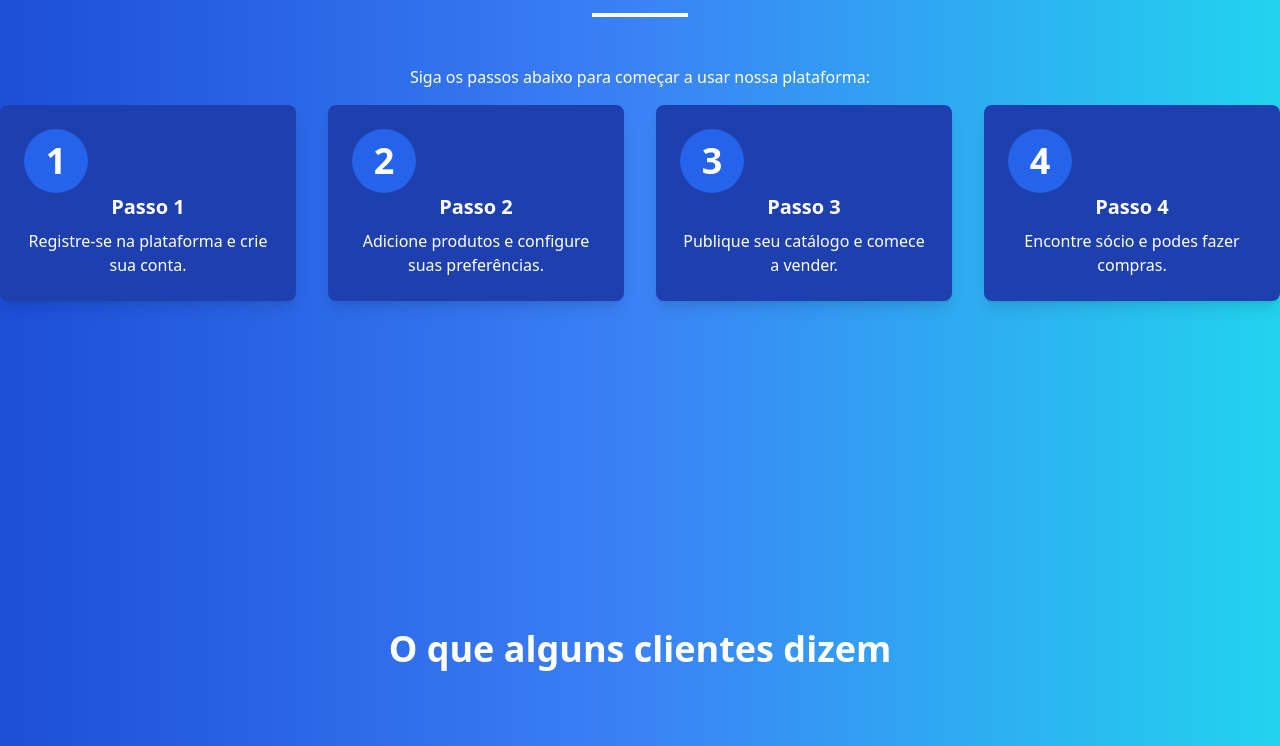
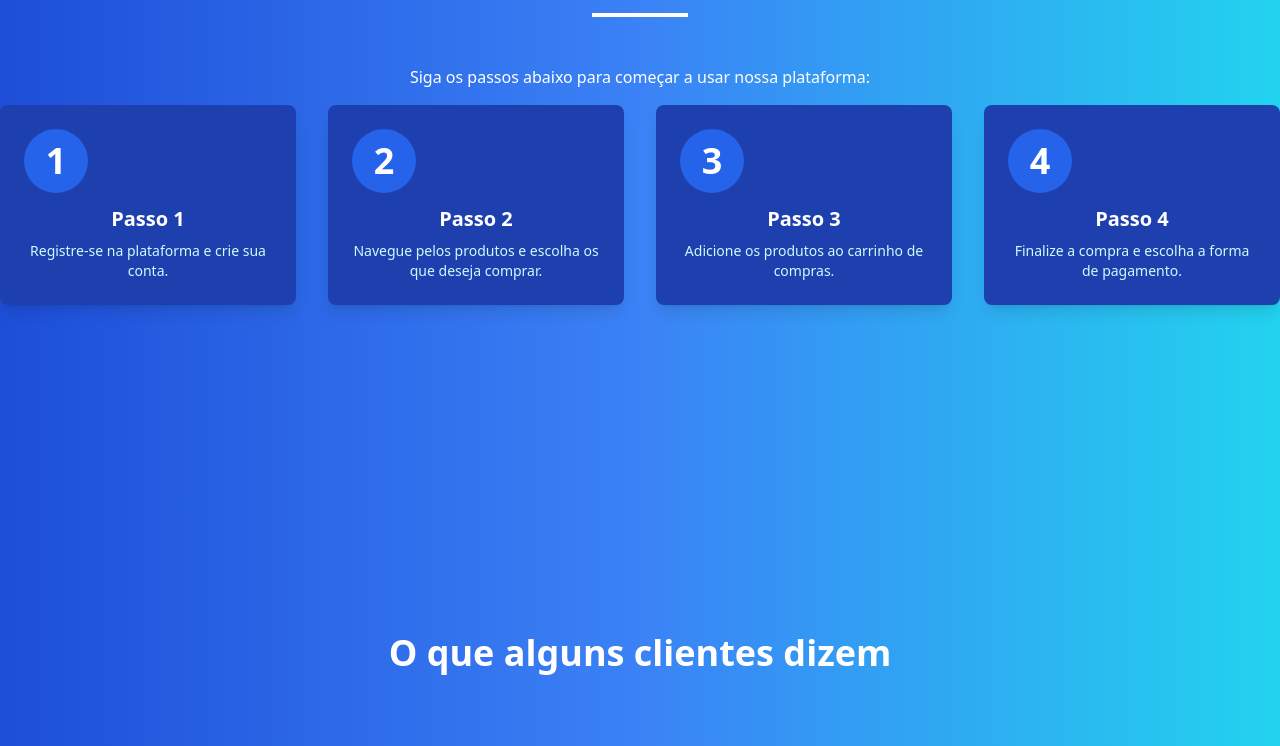
Before and after one commit to FernandoRodriues2007/FRcomerce, a plain HTML site: page E-comerc/index.html in a window 1280 px wide. Shown: the part 5083-5829 px from the top of the page. Drawn offline with nearby package versions, Linux system fonts and the light colour scheme.

Commit message:
Update index.html

```diff
--- a/E-comerc/index.html
+++ b/E-comerc/index.html
@@ -511,7 +511,7 @@
                 <div class="w-[300px] h-[350px]  shadow-lg  rounded-md overflow-hidden hover:scale-105 promo-card">
                     <div class="h-1/2  bg-gray-200 items-center flex justify-center">
                         <div class="w-[100px] h-[100px] rounded-full ">
-                            <svg class="w-6 h-6 text-gray-800 w-[100px] h-[100px]  "       aria-hidden="true"
+                            <svg class="w-6 h-6 text-gray-800 w-[100px] h-[100px]  " aria-hidden="true"
                                 xmlns="http://www.w3.org/2000/svg" fill="currentColor" viewBox="0 0 24 24">
                                 <path fill-rule="evenodd"
                                     d="M20.29 8.567c.133.323.334.613.59.85v.002a3.536 3.536 0 0 1 0 5.166 2.442 2.442 0 0 0-.776 1.868 3.534 3.534 0 0 1-3.651 3.653 2.483 2.483 0 0 0-1.87.776 3.537 3.537 0 0 1-5.164 0 2.44 2.44 0 0 0-1.87-.776 3.533 3.533 0 0 1-3.653-3.654 2.44 2.44 0 0 0-.775-1.868 3.537 3.537 0 0 1 0-5.166 2.44 2.44 0 0 0 .775-1.87 3.55 3.55 0 0 1 1.033-2.62 3.594 3.594 0 0 1 2.62-1.032 2.401 2.401 0 0 0 1.87-.775 3.535 3.535 0 0 1 5.165 0 2.444 2.444 0 0 0 1.869.775 3.532 3.532 0 0 1 3.652 3.652c-.012.35.051.697.184 1.02ZM9.927 7.371a1 1 0 1 0 0 2h.01a1 1 0 0 0 0-2h-.01Zm5.889 2.226a1 1 0 0 0-1.414-1.415L8.184 14.4a1 1 0 0 0 1.414 1.414l6.218-6.217Zm-2.79 5.028a1 1 0 1 0 0 2h.01a1 1 0 1 0 0-2h-.01Z"
@@ -590,31 +590,49 @@
             <hr class="w-24 border-2 border-white mb-8">
             <p class="text-white">Siga os passos abaixo para começar a usar nossa plataforma:</p>
             <div class="grid grid-cols-1 md:grid-cols-2 lg:grid-cols-4 gap-8">
-                <div class="bg-blue-800 text-white p-6 rounded-lg shadow-lg w-full max-w-sm gap-2 hover:scale-105 ">
+
+                <div
+                    class="bg-blue-800 text-white p-6 rounded-lg shadow-lg hover:shadow-xl transition duration-300 transform hover:scale-105 about-animate">
+                    <div class="text-4xl mb-3">
                     <span
                         class="flex justify-center items-center text-4xl font-bold transition-transform duration-300 hover:translate-x-3 size-16 rounded-full bg-blue-600">1</span>
-                    <h3 class="text-xl font-bold mb-2">Passo 1</h3>
-                    <p>Registre-se na plataforma e crie sua conta.</p>
+
+                    </div>
+                    <h4 class="text-xl font-bold mb-2">Passo 1</h4>
+                    <p class="text-sm text-cyan-100">Registre-se na plataforma e crie sua conta.</p>
                 </div>
-                <div class="bg-blue-800 text-white p-6 rounded-lg shadow-lg w-full max-w-sm hover:scale-105">
-
+                <div
+                    class="bg-blue-800 text-white p-6 rounded-lg shadow-lg hover:shadow-xl transition duration-300 transform hover:scale-105 about-animate">
+                    <div class="text-4xl mb-3">
                     <span
                         class="flex justify-center items-center text-4xl font-bold transition-transform duration-300 hover:translate-x-3 size-16 rounded-full bg-blue-600">2</span>
-                    <h3 class="text-xl font-bold mb-2">Passo 2</h3>
-                    <p>Adicione produtos e configure suas preferências.</p>
+
+                    </div>
+                    <h4 class="text-xl font-bold mb-2">Passo 2</h4>
+                    <p class="text-sm text-cyan-100">Navegue pelos produtos e escolha os que deseja comprar.</p>
                 </div>
-                <div class="bg-blue-800 text-white p-6 rounded-lg shadow-lg w-full max-w-sm hover:scale-105">
+                <div
+                    class="bg-blue-800 text-white p-6 rounded-lg shadow-lg hover:shadow-xl transition duration-300 transform hover:scale-105 about-animate">
+                    <div class="text-4xl mb-3">
                     <span
                         class="flex justify-center items-center text-4xl font-bold transition-transform duration-300 hover:translate-x-3 size-16 rounded-full bg-blue-600">3</span>
-                    <h3 class="text-xl font-bold mb-2">Passo 3</h3>
-                    <p>Publique seu catálogo e comece a vender.</p>
+
+                    </div>
+                    <h4 class="text-xl font-bold mb-2">Passo 3</h4>
+                    <p class="text-sm text-cyan-100">Adicione os produtos ao carrinho de compras.</p>
                 </div>
-                <div class="bg-blue-800 text-white p-6 rounded-lg shadow-lg w-full max-w-sm hover:scale-105">
+                <div
+                    class="bg-blue-800 text-white p-6 rounded-lg shadow-lg hover:shadow-xl transition duration-300 transform hover:scale-105 about-animate">
+                    <div class="text-4xl mb-3">
                     <span
                         class="flex justify-center items-center text-4xl font-bold transition-transform duration-300 hover:translate-x-3 size-16 rounded-full bg-blue-600">4</span>
-                    <h3 class="text-xl font-bold mb-2">Passo 4</h3>
-                    <p>Encontre sócio e podes fazer compras.</p>
+
+                    </div>
+                    <h4 class="text-xl font-bold mb-2">Passo 4</h4>
+                    <p class="text-sm text-cyan-100">Finalize a compra e escolha a forma de pagamento.</p>
                 </div>
+
+
             </div>
 
         </section>
```
